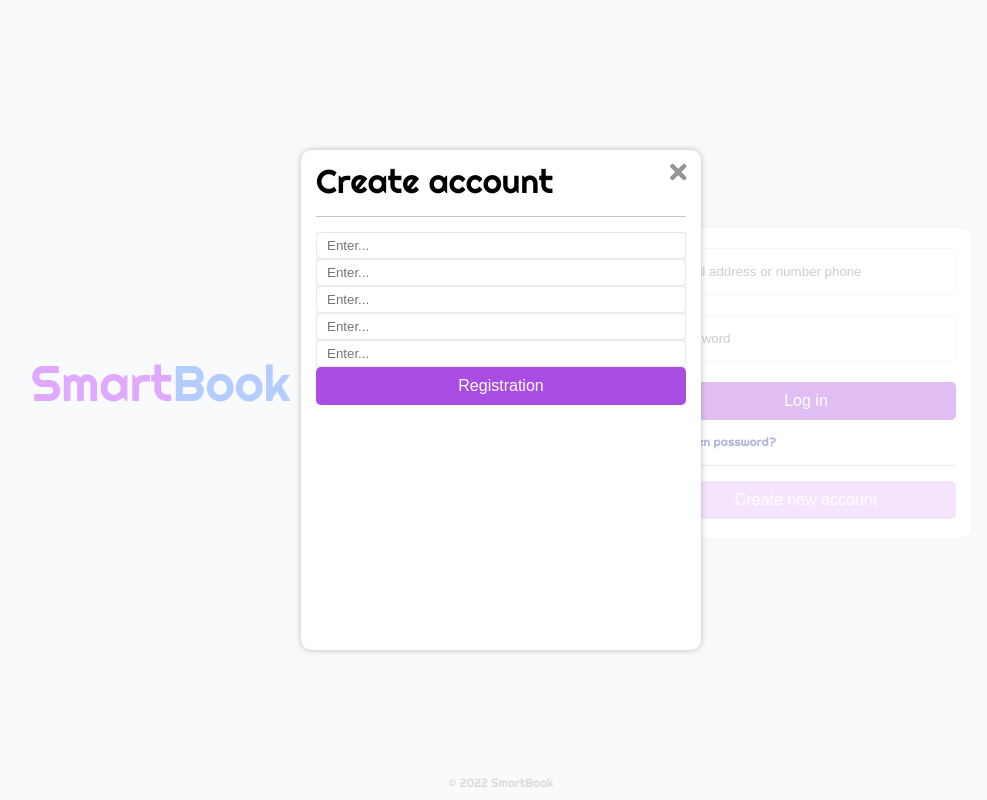
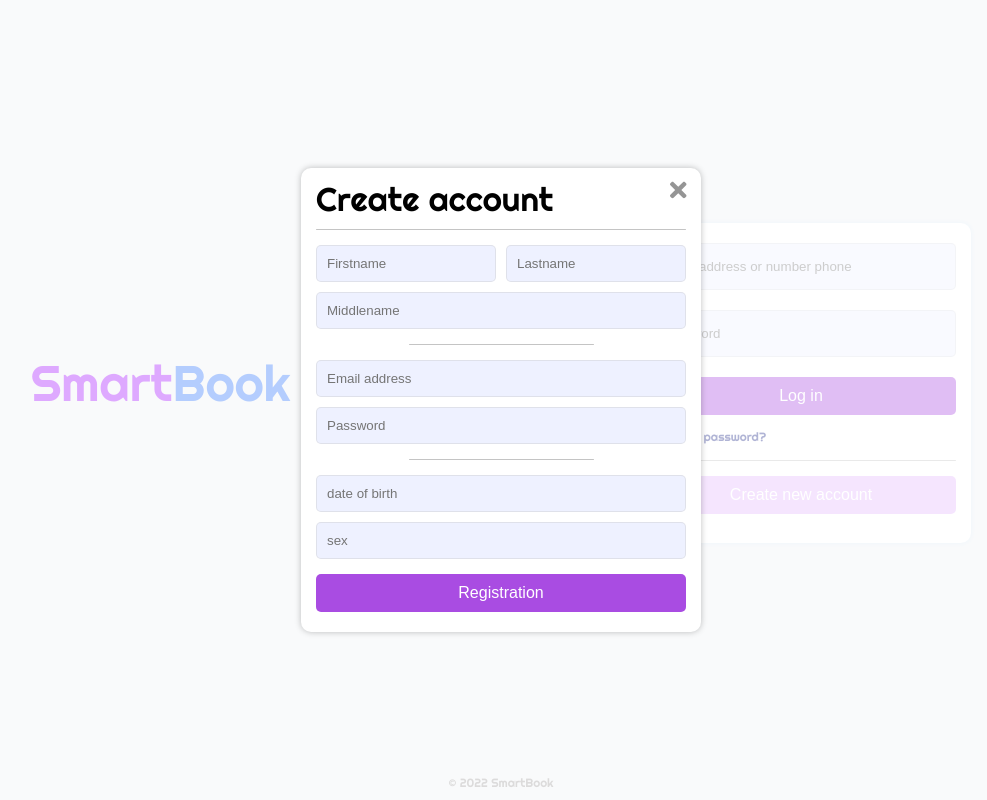
Before and after one commit to MRXOneX/smartbook-front, a Vue app: page /login in a window 1280 px wide. Shown: the whole page, without its empty margins (139-1126 px from the left). Built offline with nearby package versions, Linux system fonts and the light colour scheme.

Commit message:
update modal create user

```diff
--- a/src/components/FormLogin.vue
+++ b/src/components/FormLogin.vue
@@ -38,8 +38,8 @@ export default {
 <style scoped>
     .wrapper {
         padding: 10px 15px;
-        width: 330px;
-        height: 310px;
+        width: 340px;
+        height: 320px;
         background-color: white;
         box-shadow: 0px 0px 5px rgba(107, 191, 255, 0.25);
         border-radius: 10px;
--- a/src/components/ModalCreateAccount.vue
+++ b/src/components/ModalCreateAccount.vue
@@ -12,16 +12,51 @@
                         cursor: 'pointer'
                     }" />
             </div>
-            <div class="divider"/>
+            <divider/>
             <div class="content">
-                <my-input />
-                <my-input />
-                <my-input />
-                <my-input />
-                <my-input />
-                <my-button>
-                    Registration
-                </my-button>
+                <form>
+                    <div class="firstname-lastname">
+                        <my-input
+                            placeholder="Firstname"
+                            padding="10px" margin="5px 5px 5px 0"
+                        />
+                        <my-input
+                            placeholder="Lastname"
+                            padding="10px" margin="5px 0 5px 5px"
+                        />
+                    </div>
+                    <my-input
+                        placeholder="Middlename"
+                        padding="10px" margin="5px 0"
+                    />
+
+
+                    <divider width="50%"/>
+
+                    <my-input
+                        placeholder="Email address"
+                        padding="10px" margin="5px 0"
+                    />
+                    <my-input
+                        placeholder="Password"
+                        padding="10px" margin="5px 0"
+                    />
+
+                    <divider width="50%"/>
+
+                    <my-input
+                        placeholder="date of birth"
+                        padding="10px" margin="5px 0"
+                    />
+                    <my-input
+                        placeholder="sex"
+                        padding="10px" margin="5px 0"
+                    />
+
+                    <my-button margin="10px 0">
+                        Registration
+                    </my-button>
+                </form>
             </div>
          </div>
     </div>
@@ -51,7 +86,7 @@ export default {
 
     .wrapper {
         width: 400px;
-        height: 500px;
+        height: auto;
         background: #FFFFFF;
         box-shadow: 0px 0px 6px rgba(0, 0, 0, 0.25);
         border-radius: 10px;
@@ -71,13 +106,12 @@ export default {
         font-size: 33px;
     }
 
+    .content {background: none}
+    form {background: none}
 
-    .divider {
-        margin: 15px 0;
-        width: 100%;
-        height: 1px;
-        background-color: #c4c4c4;
-        border-radius: 20px;
+    .firstname-lastname {
+        display: flex;
+        background: none;
     }
 
     /* M E D I A*/
--- /dev/null
+++ b/src/components/UI/Divider.vue
@@ -0,0 +1,33 @@
+<template>
+    <div class="wrapper-divider">
+        <div class="divider" :style="{width: this.width}"/>
+    </div>
+</template>
+
+<script>
+export default {
+    name: "divider",
+    props: {
+        width: {
+            type: String,
+            default: () => "100%"
+        }
+    }
+}
+</script>
+
+<style scoped>
+    .wrapper-divider {
+        display: flex;
+        align-items: center;
+        justify-content: center;
+        background: none;
+    }
+    .divider {
+        margin: 10px 0;
+        text-align: center;
+        height: 1px;
+        background-color: #c4c4c4;
+        border-radius: 20px;
+    }
+</style>
--- a/src/components/UI/MyInput.vue
+++ b/src/components/UI/MyInput.vue
@@ -36,7 +36,7 @@ export default {
         },
         background: {
             type: String,
-            default: () => "white"
+            default: () => "#EEF1FF"
         },
         width: {
             type: String,
--- a/src/components/UI/index.js
+++ b/src/components/UI/index.js
@@ -1,8 +1,10 @@
 import MyButton from "@/components/UI/MyButton"
 import MyInput from "@/components/UI/MyInput"
+import Divider from "@/components/UI/Divider"
 
 
 export default [
     MyButton,
-    MyInput
+    MyInput,
+    Divider
 ]
```
